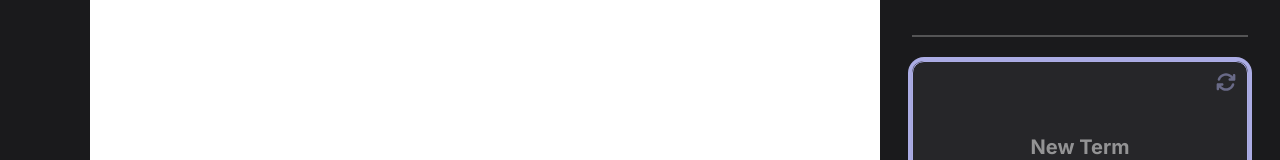
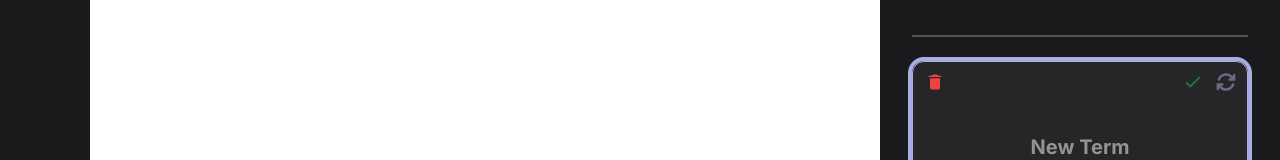
Before and after one commit to fahimWad/cs188-hci, a React (Create React App) app in the folder nebula/: page /pdf in a window 1280 px wide. Shown: the part 507-667 px from the top of the page. Built offline with nearby package versions, Linux system fonts and the light colour scheme; a small style sheet from the web is missing.

Commit message:
Icon dimming on floating flashcard & graph flashcard

```diff
--- a/nebula/src/components/flashcard_components/ConfirmButton.tsx
+++ b/nebula/src/components/flashcard_components/ConfirmButton.tsx
@@ -4,14 +4,13 @@ import { IoMdCheckmark } from "react-icons/io";
 interface FlipButtonProps {
   onClick: () => void;
   isActive: boolean;
-  isVisible: boolean;
 }
-export default function ConfirmButton({ onClick, isActive, isVisible }: FlipButtonProps) {
+export default function ConfirmButton({ onClick, isActive }: FlipButtonProps) {
   return (
     <button
       onClick={onClick}
       type="button"
-      className={`text-green-500 aria-label='Confirm' opacity-0 ${isActive ? 'cursor-pointer' : ''} ${isVisible && isActive ? 'opacity-100' : ''}`}
+      className={`text-green-500 aria-label='Confirm' opacity-0 ${isActive ? 'cursor-pointer' : ''} ${isActive ? 'opacity-100' : 'opacity-50'}`}
       title="Confirm"
       disabled={!isActive}
       aria-disabled={!isActive}
--- a/nebula/src/components/flashcard_components/DeleteButton.tsx
+++ b/nebula/src/components/flashcard_components/DeleteButton.tsx
@@ -23,9 +23,8 @@ const DeleteButton: React.FC<DeleteButtonProps> = ({
         className={`
             p-0.5 rounded-lg
             cursor-pointer
-            opacity-0
+            opacity-100
             ${colorClassMap[color] || ''}
-            ${isVisible ? 'opacity-100' : ''}
         `}
         type="button"
         onClick={onClick}
--- a/nebula/src/components/flashcard_components/FloatingFlashcard.tsx
+++ b/nebula/src/components/flashcard_components/FloatingFlashcard.tsx
@@ -92,7 +92,6 @@ const FloatingFlashcard: React.FC<FloatingFlashcardProps> = ({
 									onConfirm();
 									setFlipped(false);
 								}}
-								isVisible={hover}
 							/>
 							<FlipButton
 								isActive={flashcard.front.length > 0}
@@ -170,7 +169,6 @@ const FloatingFlashcard: React.FC<FloatingFlashcardProps> = ({
 									onConfirm();
 									setFlipped(false);
 								}}
-								isVisible={hover}
 							/>
 							<FlipButton
 								isActive={flashcard.front.length > 0}
--- a/nebula/src/components/graph_components/PopupAnnotation.tsx
+++ b/nebula/src/components/graph_components/PopupAnnotation.tsx
@@ -91,7 +91,6 @@ const PopupAnnotation: React.FC<PopupAnnotationProps> = ({
           <ConfirmButton
             isActive={content.trim().length > 0}
             onClick={confirm}
-            isVisible={true}
           />
         </div>
       </div>
--- a/nebula/src/components/graph_components/PopupFlashcard.tsx
+++ b/nebula/src/components/graph_components/PopupFlashcard.tsx
@@ -102,6 +102,7 @@ const PopupFlashcard: React.FC<PopUpFlashcardProps> = ({
                     <ConfirmButton
                       isActive={
                         flashcard.front.length > 0 && flashcard.back.length > 0
+                        && flashcard.front !== "New Concept" && flashcard.back !== "Add description..."
                       }
                       onClick={() => {
                         onConfirm({
@@ -112,7 +113,6 @@ const PopupFlashcard: React.FC<PopUpFlashcardProps> = ({
                         setFlipped(false);
                         closeModal();
                       }}
-                      isVisible={hover}
                     />
                     {annotation ? (
                       <div></div>
@@ -128,7 +128,7 @@ const PopupFlashcard: React.FC<PopUpFlashcardProps> = ({
                   </div>
                 </div>
 
-                {flashcard.front.length > 0 ? (
+                {(flashcard.front.length > 0) ? (
                   <div
                     contentEditable={editable ? "plaintext-only" : false}
                     suppressContentEditableWarning={true}
@@ -188,6 +188,7 @@ const PopupFlashcard: React.FC<PopUpFlashcardProps> = ({
                     <ConfirmButton
                       isActive={
                         flashcard.front.length > 0 && flashcard.back.length > 0
+                        && flashcard.front !== "New Concept" && flashcard.back !== "Add description..."
                       }
                       onClick={() => {
                         onConfirm({
@@ -197,7 +198,6 @@ const PopupFlashcard: React.FC<PopUpFlashcardProps> = ({
                         });
                         closeModal();
                       }}
-                      isVisible={hover}
                     />
                     <FlipButton
                       isActive={flashcard.front.length > 0}
```
